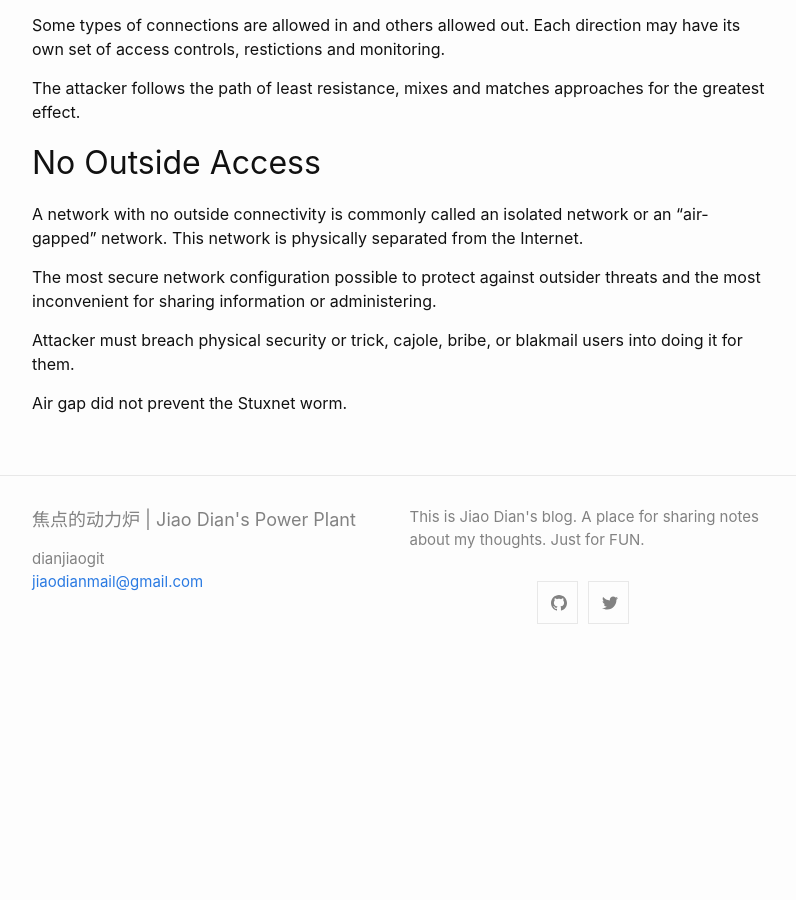
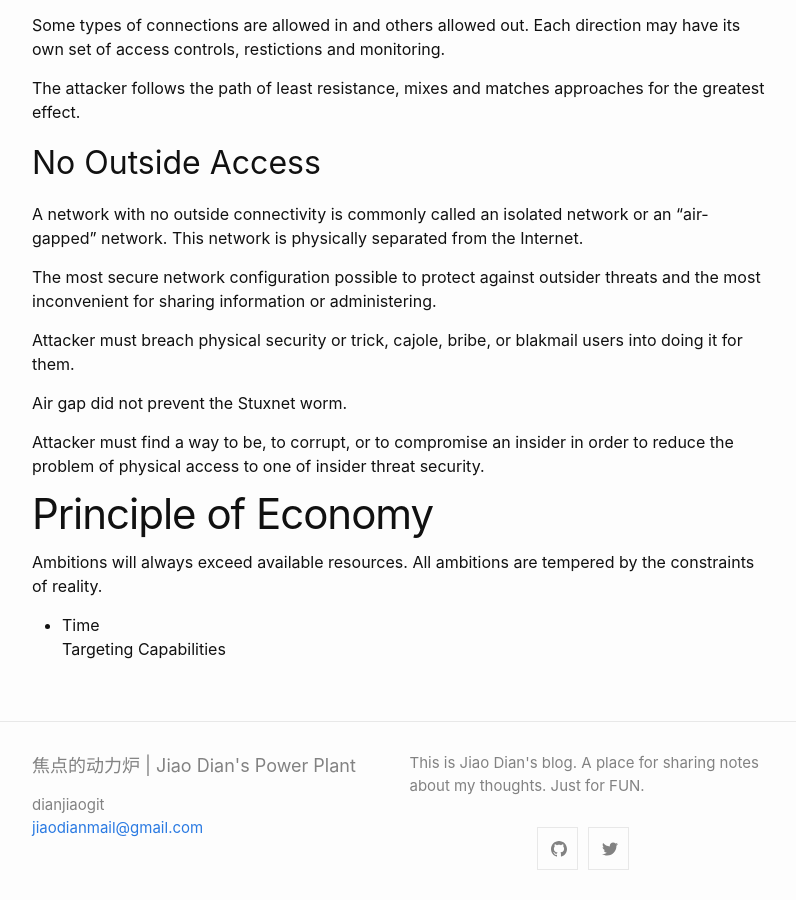
Before and after one commit to dianjiaogit/dianjiaogit.github.io, a Jekyll site: the page built from _posts/2020-01-07-The Attacker.md, in a window 1280 px wide and 900 px high, scrolled down 3139 px. Shown: the whole window, without its empty margins (238-1034 px from the left). Built offline with Jekyll 4.4.1, drawn with Linux system fonts in a browser that asks for light colours; before the commit the page ends 3793 px from its top, so only the background shows below that; some of the changed text lies outside the part shown.

Commit message:
add principle of econemy

```diff
--- a/_posts/2020-01-07-The Attacker.md
+++ b/_posts/2020-01-07-The Attacker.md
@@ -5,7 +5,7 @@ date:   2020-01-07 22:53:01 +0800
 categories: NetworkSecurity
 ---
 
-# **Principle of Humanity**:
+# Principle of Humanity:
 Computer Network Exploitation(CNE) is grounded in human nature.
 
 ## * **Life Cycle of an Operation**:
@@ -29,7 +29,7 @@ Stage 6: Detection occurs when an operation is exposed to the target.
 
 -------------------------------------------------------
 
-# **Principle of Access**:
+# Principle of Access:
 There is always someone with legitimate access and a means to use it.
 
 * Four basics types of connectivity:
@@ -111,3 +111,11 @@ The most secure network configuration possible to protect against outsider threa
 Attacker must breach physical security or trick, cajole, bribe, or blakmail users into doing it for them.
 
 Air gap did not prevent the Stuxnet worm.
+
+Attacker must find a way to be, to corrupt, or to compromise an insider in order to reduce the problem of physical access to one of insider threat security.
+
+# Principle of Economy
+Ambitions will always exceed available resources. All ambitions are tempered by the constraints of reality.
+
+* Time
+  Targeting Capabilities
```
